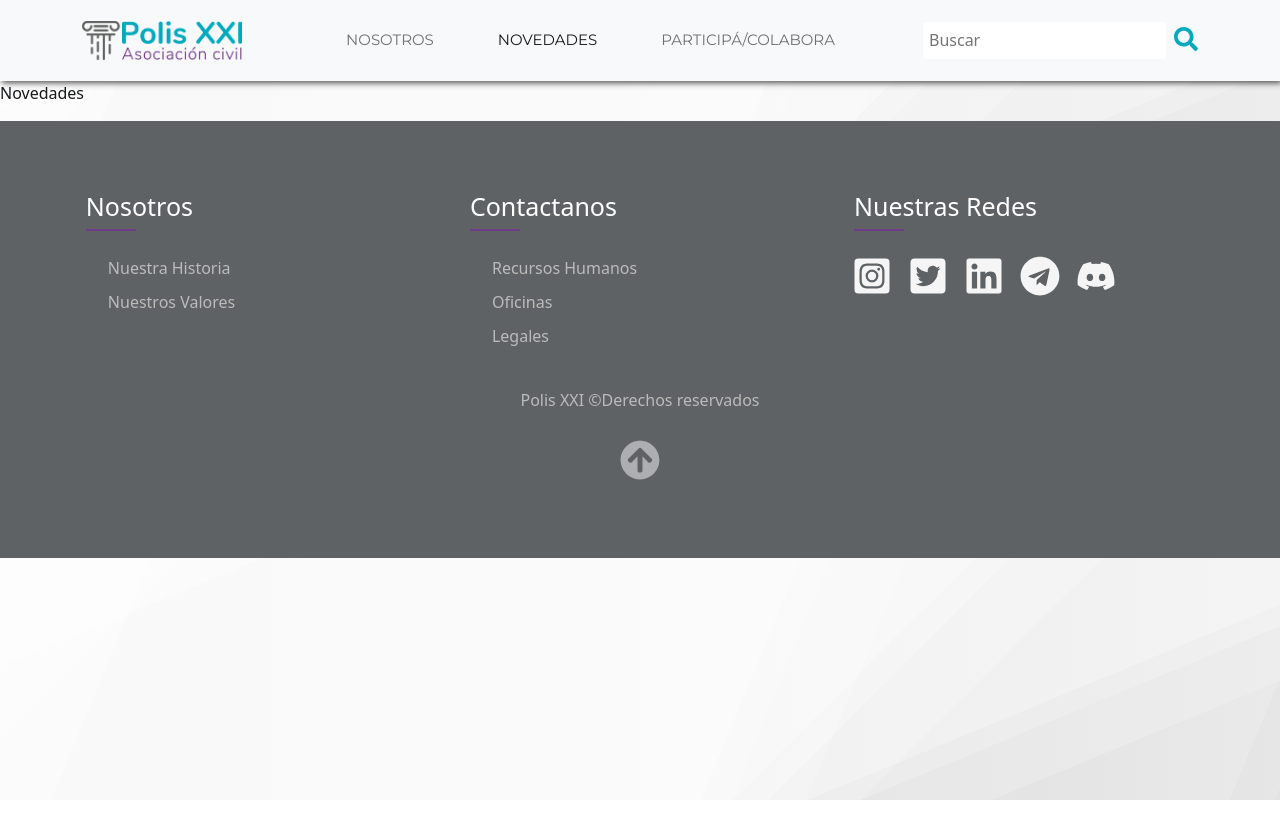
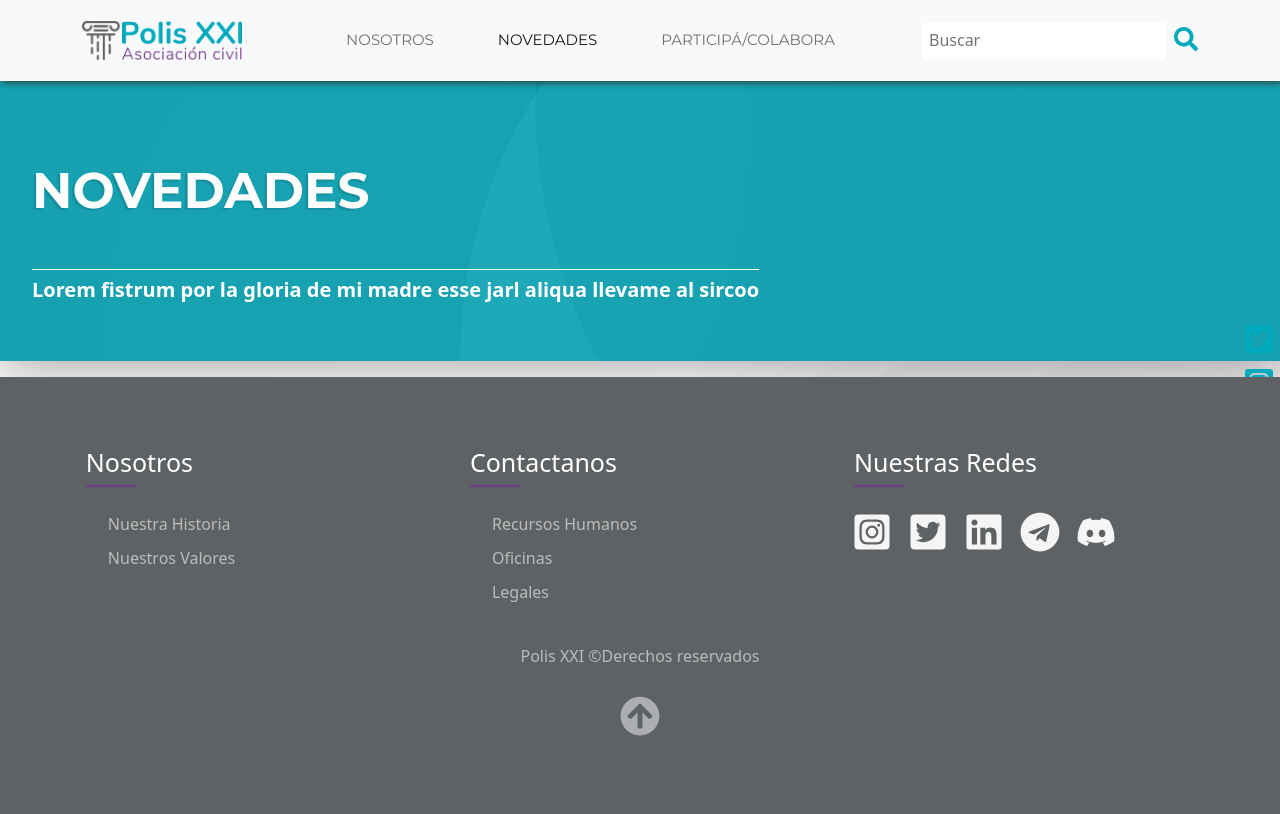
Before and after one commit to RodrigoM10/Polis-XXI-Web, a React (Create React App) app in the folder Frontend/: page /novelties in a window 1280 px wide. Built offline with nearby package versions, Linux system fonts and the light colour scheme.

Commit message:
header para todas las pages

```diff
--- a/Frontend/src/App.jsx
+++ b/Frontend/src/App.jsx
@@ -4,7 +4,7 @@ import "bootstrap/dist/css/bootstrap.min.css";
 import { Route, Routes, useLocation } from "react-router-dom";
 
 // Shared Components
-import  {FooterPolis}  from "./components/shared/footer/FooterPolis";
+import { FooterPolis } from "./components/shared/footer/FooterPolis";
 import { NavbarMain } from "./components/shared/navbarMain/NavbarMain";
 // Pages
 import Home from "./pages/Home";
@@ -26,6 +26,21 @@ function App() {
   const { pathname } = location;
   const splitLocation = pathname.split("/");
 
+  let headersMainPages = [
+    {
+      title: "NOSOTROS",
+      description: "Conocé más sobre nosotros, nuestra misión y que hacemos.",
+    },
+    {
+      title: "NOVEDADES",
+      description: "Lorem fistrum por la gloria de mi madre esse jarl aliqua llevame al sircoo.",
+    },
+    {
+      title: "PARTICIPÁ/COLABORÁ",
+      description: "Lorem fistrum por la gloria de mi madre esse jarl aliqua llevame al sircoo.",
+    },
+
+]
   return (
     <div className="schema-page">
       <NavbarMain />
@@ -38,7 +53,7 @@ function App() {
           {/* pages */}
           <Route path="/" element={<Home />} />
 
-          <Route exact path="/aboutUs" element={<AboutUs />} />
+          <Route exact path="/aboutUs" element={<AboutUs/>} />
 
           <Route exact path="/novelties" element={<Novelties />} />
 
--- a/Frontend/src/components/aboutUs/aboutUsDescription.jsx
+++ b/Frontend/src/components/aboutUs/aboutUsDescription.jsx
@@ -2,9 +2,6 @@ import React, { useEffect } from 'react';
 import { motion, useAnimation } from 'framer-motion/dist/framer-motion';
 import { useInView } from 'react-intersection-observer';
 import { Col, Container, Row } from 'react-bootstrap';
-import HeaderPages from '../headerPages/HeaderPages';
-
-
 
 function AboutUsDescription() {
 
@@ -32,7 +29,6 @@ function AboutUsDescription() {
 
     return (
         <>
-            <HeaderPages />
             <Container>
                 {/* <h1 className='text-center my-5 title-axes-insti'>
                 NOSOTROS
--- a/Frontend/src/components/headerPages/HeaderPages.jsx
+++ b/Frontend/src/components/headerPages/HeaderPages.jsx
@@ -1,12 +1,35 @@
 import React from 'react'
+import { useLocation } from 'react-router-dom';
 
 const HeaderPages = () => {
+
+    const path = useLocation().pathname;
+    const currentlocation = path.split("/")[1];
+
+    const location = useLocation();
+    const { pathname } = location;
+    const splitLocation = pathname.split("/");
+
     return (
         <div className="d-flex flex-column justify-content-start justify-content-lg-start align-items-start header-main header-pages-background">
-            <h1 className='text-start my-5 title-header-pages'>
-               NOSOTROS
-            </h1>
-            <h5 className='text-main text-header-pages'>Conocé más sobre nosotros, nuestra misión y que hacemos.</h5>
+            {splitLocation[1] === "aboutUs" &&
+            <>
+                 <h1 className='text-start my-5 title-header-pages'>NOSOTROS</h1>
+                 <h5 className='text-main text-header-pages'>Conocé más sobre nosotros, nuestra misión y que hacemos.</h5>
+            </>
+             }
+             {splitLocation[1] === "novelties" &&
+            <>
+                 <h1 className='text-start my-5 title-header-pages'>NOVEDADES</h1>
+                 <h5 className='text-main text-header-pages'>Lorem fistrum por la gloria de mi madre esse jarl aliqua llevame al sircoo</h5>
+            </>
+             }
+             {splitLocation[1] === "participate" &&
+            <>
+                 <h1 className='text-start my-5 title-header-pages'>PARTICIPÁ / COLABORÁ</h1>
+                 <h5 className='text-main text-header-pages'>Lorem fistrum por la gloria de mi madre esse jarl aliqua llevame al sircoo</h5>
+            </>
+             }
         </div>
     )
 }
--- a/Frontend/src/pages/AboutUs.jsx
+++ b/Frontend/src/pages/AboutUs.jsx
@@ -10,6 +10,7 @@ import Saraceno from '../assets/AboutUs/Santiago-Saraceno.jpg'
 import Torrico from '../assets/AboutUs/Torrico.jpg'
 import CardUs from '../components/aboutUs/CardUs/CardUs'
 import AboutUsDescription from '../components/aboutUs/aboutUsDescription'
+import HeaderPages from '../components/headerPages/HeaderPages'
 
 function AboutUs() {
 
@@ -72,10 +73,9 @@ function AboutUs() {
         },
     ];
 
-
-
     return (
         <div>
+            <HeaderPages />
             <AboutUsDescription />
             <Container className='my-5'>
                 <CardUs infoCardsUs={infoCardsUs} />
--- a/Frontend/src/pages/Home.jsx
+++ b/Frontend/src/pages/Home.jsx
@@ -1,6 +1,6 @@
 import React from 'react'
 import { Container } from 'react-bootstrap'
-import { FaEnvira, FaPeopleCarry, FaUserGraduate } from 'react-icons/fa'
+import { FaEnvira } from 'react-icons/fa'
 import { GiThreeFriends } from 'react-icons/gi'
 import { AiFillBank } from 'react-icons/ai'
 import CardsMain from '../components/cardsMain/CardsMain'
--- a/Frontend/src/pages/Novelties.jsx
+++ b/Frontend/src/pages/Novelties.jsx
@@ -1,9 +1,10 @@
 import React from 'react'
+import HeaderPages from '../components/headerPages/HeaderPages'
 
 function Novelties() {
     return (
         <div>
-            Novedades
+            <HeaderPages />
         </div>
     )
 }
--- a/Frontend/src/pages/Participate.jsx
+++ b/Frontend/src/pages/Participate.jsx
@@ -1,9 +1,10 @@
 import React from 'react'
+import HeaderPages from '../components/headerPages/HeaderPages'
 
 function Participate() {
     return (
         <div>
-            Participá/Colaborá
+            <HeaderPages />
         </div>
     )
 }
```
